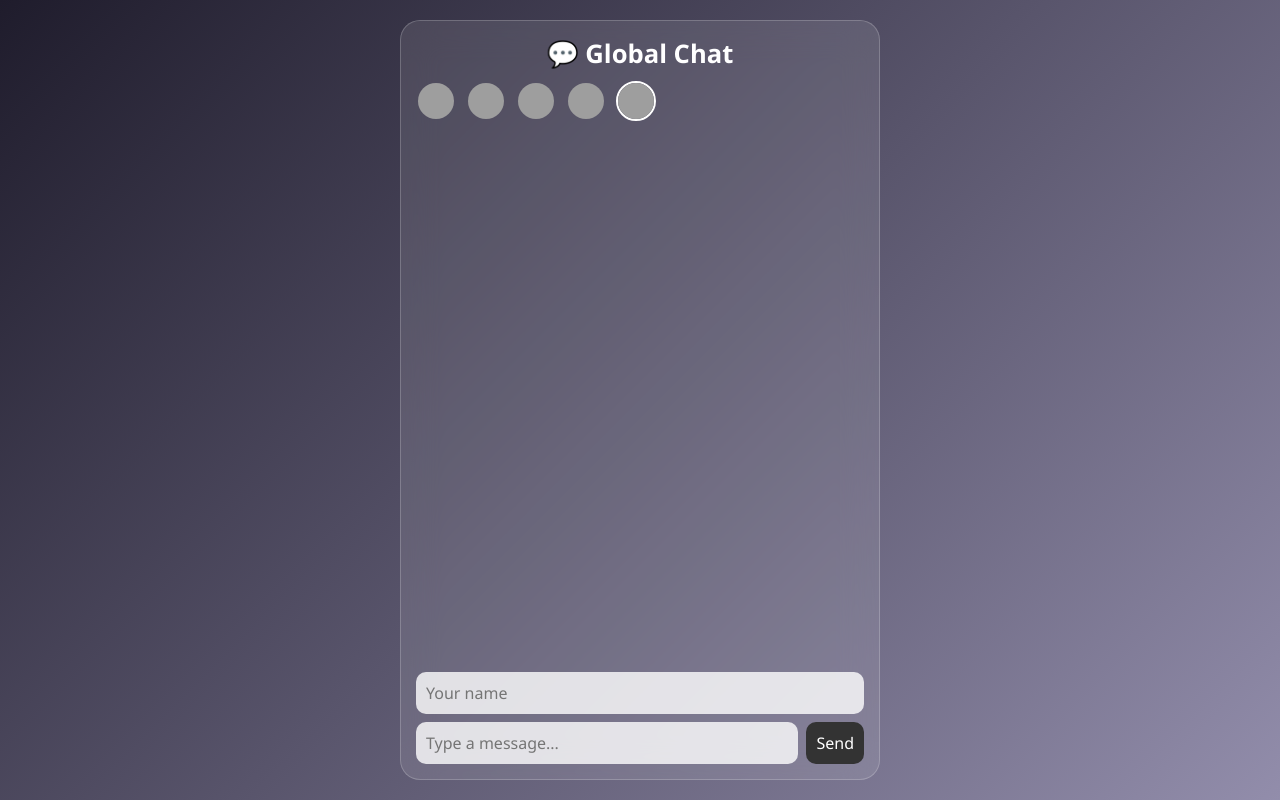
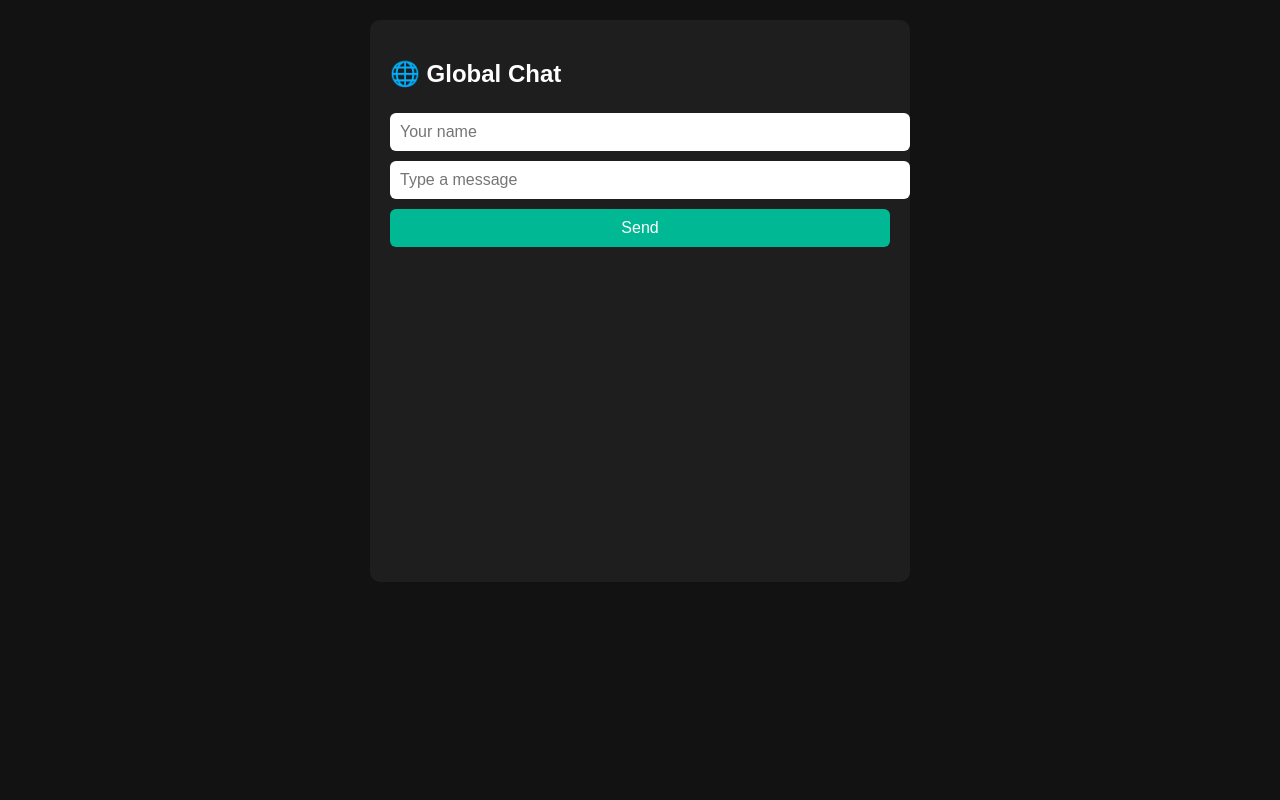
Before and after one commit to ishhhnt/Ishnttchattingweb, a plain HTML site: page index.html in a window 1280 px wide. Drawn offline with Linux system fonts and the light colour scheme; no server answers; grey boxes are pictures that could not be loaded.

Commit message:
Update index.html

```diff
--- a/index.html
+++ b/index.html
@@ -1,158 +1,58 @@
 <!DOCTYPE html>
-<html lang="en">
+<html>
 <head>
-  <meta charset="UTF-8" />
-  <title>🌐 Global Chat</title>
+  <title>🌐 Simple Global Chat</title>
   <meta name="viewport" content="width=device-width, initial-scale=1.0">
   <style>
-    * {
-      box-sizing: border-box;
+    body {
+      font-family: Arial, sans-serif;
+      background: #121212;
+      color: white;
       margin: 0;
-      padding: 0;
-      font-family: 'Segoe UI', sans-serif;
-    }
-    body {
-      background: linear-gradient(135deg, #1f1c2c, #928dab);
-      display: flex;
-      justify-content: center;
-      align-items: center;
-      height: 100vh;
       padding: 20px;
     }
-    .chat-container {
-      width: 100%;
-      max-width: 480px;
-      height: 95vh;
-      background: rgba(255, 255, 255, 0.1);
-      border-radius: 20px;
-      backdrop-filter: blur(18px);
-      padding: 15px;
-      display: flex;
-      flex-direction: column;
-      border: 1px solid rgba(255, 255, 255, 0.2);
+    .chat-box {
+      max-width: 500px;
+      margin: auto;
+      background: #1e1e1e;
+      padding: 20px;
+      border-radius: 10px;
     }
-    .chat-header {
-      font-size: 1.6rem;
-      font-weight: bold;
-      color: #fff;
-      text-align: center;
+    #messages {
+      height: 300px;
+      overflow-y: auto;
       margin-bottom: 10px;
-    }
-    .pfp-select {
-      display: flex;
-      overflow-x: auto;
-      gap: 10px;
-      margin-bottom: 10px;
-    }
-    .pfp-select img {
-      width: 40px;
-      height: 40px;
-      border-radius: 50%;
-      border: 2px solid transparent;
-      cursor: pointer;
-      transition: 0.2s;
-    }
-    .pfp-select img.selected {
-      border-color: #fff;
-    }
-    .messages {
-      flex: 1;
-      overflow-y: auto;
       display: flex;
       flex-direction: column;
       gap: 10px;
-      padding-right: 5px;
     }
     .message {
-      position: relative;
-      padding: 10px 15px;
-      border-radius: 12px;
-      max-width: 75%;
-      word-wrap: break-word;
-      font-size: 0.95rem;
-      background: rgba(255,255,255,0.2);
-      color: white;
+      background: #333;
+      padding: 10px;
+      border-radius: 8px;
     }
-    .message.right {
-      align-self: flex-end;
-      background: rgba(0, 0, 0, 0.6);
+    input, button {
+      padding: 10px;
+      margin: 5px 0;
+      width: 100%;
+      font-size: 16px;
+      border: none;
+      border-radius: 6px;
     }
-    .message.left {
-      align-self: flex-start;
-    }
-    .message span.name {
-      font-size: 0.75rem;
-      font-weight: bold;
-      opacity: 0.8;
-      display: block;
-      margin-bottom: 3px;
-    }
-    .message img.pfp {
-      width: 25px;
-      height: 25px;
-      border-radius: 50%;
-      position: absolute;
-      bottom: -15px;
-      right: -15px;
-    }
-    .delete-btn {
-      position: absolute;
-      top: 5px;
-      right: 8px;
-      background: rgba(255, 0, 0, 0.7);
-      border: none;
-      color: white;
-      border-radius: 8px;
-      font-size: 0.7rem;
-      padding: 2px 5px;
-      cursor: pointer;
-    }
-    .seen {
-      font-size: 0.7rem;
-      color: lightgreen;
-      margin-top: 3px;
-    }
-    .chat-input {
-      display: flex;
-      gap: 8px;
-      flex-wrap: wrap;
-      margin-top: 10px;
-    }
-    .chat-input input, .chat-input button {
-      padding: 10px;
-      border-radius: 10px;
-      border: none;
-      font-size: 1rem;
-    }
-    .chat-input input {
-      flex: 1;
-      background: rgba(255,255,255,0.8);
-    }
-    .chat-input button {
-      background: #333;
+    button {
+      background: #00b894;
       color: white;
       cursor: pointer;
-    }
-    @media (max-width: 500px) {
-      .chat-input {
-        flex-direction: column;
-      }
     }
   </style>
 </head>
 <body>
-  <div class="chat-container">
-    <div class="chat-header">💬 Global Chat</div>
-
-    <div class="pfp-select" id="pfpGallery"></div>
-
-    <div class="messages" id="messages"></div>
-
-    <div class="chat-input">
-      <input type="text" id="username" placeholder="Your name">
-      <input type="text" id="messageInput" placeholder="Type a message...">
-      <button onclick="sendMessage()">Send</button>
-    </div>
+  <div class="chat-box">
+    <h2>🌐 Global Chat</h2>
+    <input id="name" placeholder="Your name">
+    <input id="message" placeholder="Type a message">
+    <button onclick="sendMessage()">Send</button>
+    <div id="messages"></div>
   </div>
 
   <!-- Firebase SDK -->
@@ -160,6 +60,7 @@
   <script src="https://www.gstatic.com/firebasejs/9.6.10/firebase-firestore-compat.js"></script>
 
   <script>
+    // ✅ Replace with your Firebase config
     const firebaseConfig = {
       apiKey: "AIzaSyCbLrTsR_-mgPpEVmEAM2a0xkiwLkZ7aWk",
       authDomain: "global-chat-3579c.firebaseapp.com",
@@ -168,103 +69,47 @@
       messagingSenderId: "710320958581",
       appId: "1:710320958581:web:9736b41f4e4af510c0dc3c"
     };
+
     firebase.initializeApp(firebaseConfig);
     const db = firebase.firestore();
 
-    const pfpGallery = document.getElementById("pfpGallery");
-    const messageBox = document.getElementById("messages");
-    const username = document.getElementById("username");
-    const messageInput = document.getElementById("messageInput");
-
-    // ✅ Set default PFP
-    let selectedPfp = "https://i.ibb.co/BK3NSDVf/gojo-satoru.gif";
-
-    const pfps = [
-      "https://i.ibb.co/3m0CrwSG/53515debf7d21e339600f4bed4213512.jpg",
-      "https://i.ibb.co/MyJ8z2gW/be7067394800431bc6e56dbeca6b7934.jpg",
-      "https://i.ibb.co/6cyMBMYn/2d6e0349c903054cd46df638a172d4b8.jpg",
-      "https://i.ibb.co/KYvgbnm/a1b6382df31b01e04742d8a48183afba.jpg",
-      "https://i.ibb.co/BK3NSDVf/gojo-satoru.gif"
-    ];
-
-    // Show pfps and default selected
-    pfps.forEach((url, index) => {
-      const img = document.createElement("img");
-      img.src = url;
-      img.onclick = () => {
-        document.querySelectorAll('.pfp-select img').forEach(i => i.classList.remove("selected"));
-        img.classList.add("selected");
-        selectedPfp = url;
-      };
-      if (url === selectedPfp) img.classList.add("selected");
-      pfpGallery.appendChild(img);
-    });
+    const nameInput = document.getElementById("name");
+    const msgInput = document.getElementById("message");
+    const messagesDiv = document.getElementById("messages");
 
     function sendMessage() {
-      const name = username.value.trim();
-      const text = messageInput.value.trim();
+      const name = nameInput.value.trim();
+      const text = msgInput.value.trim();
+
       if (!name || !text) return;
+
+      console.log("Send button clicked ✅"); // Debug check
 
       db.collection("messages").add({
         name,
         text,
-        seenBy: [],
-        pfp: selectedPfp,
         timestamp: firebase.firestore.FieldValue.serverTimestamp()
+      }).then(() => {
+        console.log("Message sent to Firestore ✅");
+        msgInput.value = "";
+      }).catch(err => {
+        console.error("Error sending message:", err);
       });
-
-      messageInput.value = "";
-    }
-
-    function deleteMessage(id) {
-      db.collection("messages").doc(id).delete();
     }
 
     db.collection("messages").orderBy("timestamp").onSnapshot(snapshot => {
-      messageBox.innerHTML = "";
-      const currentUser = username.value.trim().toLowerCase();
-
+      messagesDiv.innerHTML = "";
       snapshot.forEach(doc => {
-        const msg = doc.data();
+        const data = doc.data();
         const div = document.createElement("div");
-        const isMe = msg.name.toLowerCase() === currentUser;
-
-        div.className = "message " + (isMe ? "right" : "left");
-        div.innerHTML = `<span class="name">${msg.name}</span>${msg.text}`;
-
-        const img = document.createElement("img");
-        img.className = "pfp";
-        img.src = msg.pfp;
-        div.appendChild(img);
-
-        if (isMe) {
-          const del = document.createElement("button");
-          del.className = "delete-btn";
-          del.textContent = "Delete";
-          del.onclick = () => deleteMessage(doc.id);
-          div.appendChild(del);
-        }
-
-        if (!msg.seenBy.includes(currentUser) && currentUser) {
-          db.collection("messages").doc(doc.id).update({
-            seenBy: firebase.firestore.FieldValue.arrayUnion(currentUser)
-          });
-        }
-
-        if (msg.seenBy && msg.seenBy.length > 0 && isMe) {
-          const seen = document.createElement("div");
-          seen.className = "seen";
-          seen.textContent = "Seen by: " + msg.seenBy.join(", ");
-          div.appendChild(seen);
-        }
-
-        messageBox.appendChild(div);
+        div.className = "message";
+        div.innerText = `${data.name}: ${data.text}`;
+        messagesDiv.appendChild(div);
       });
-
-      messageBox.scrollTop = messageBox.scrollHeight;
+      messagesDiv.scrollTop = messagesDiv.scrollHeight;
     });
 
-    messageInput.addEventListener("keypress", e => {
+    msgInput.addEventListener("keypress", e => {
       if (e.key === "Enter") sendMessage();
     });
   </script>
```
